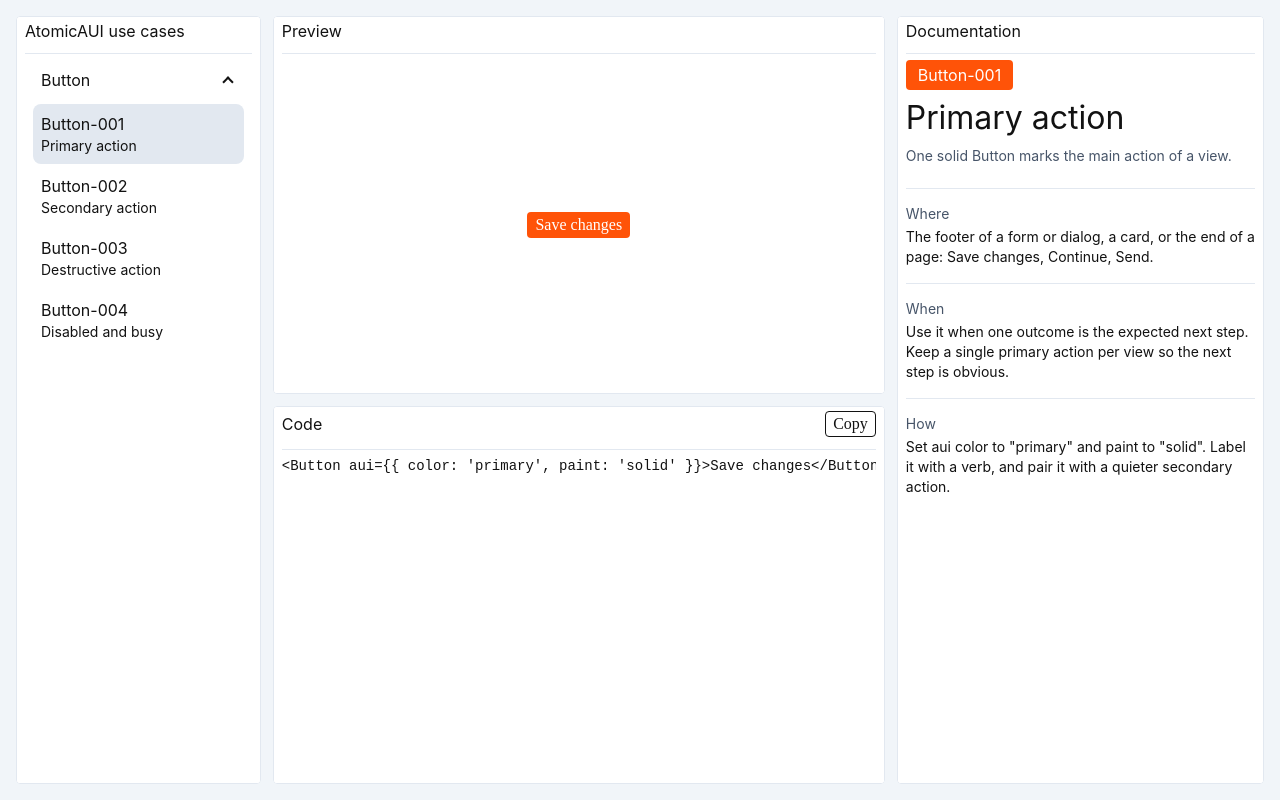
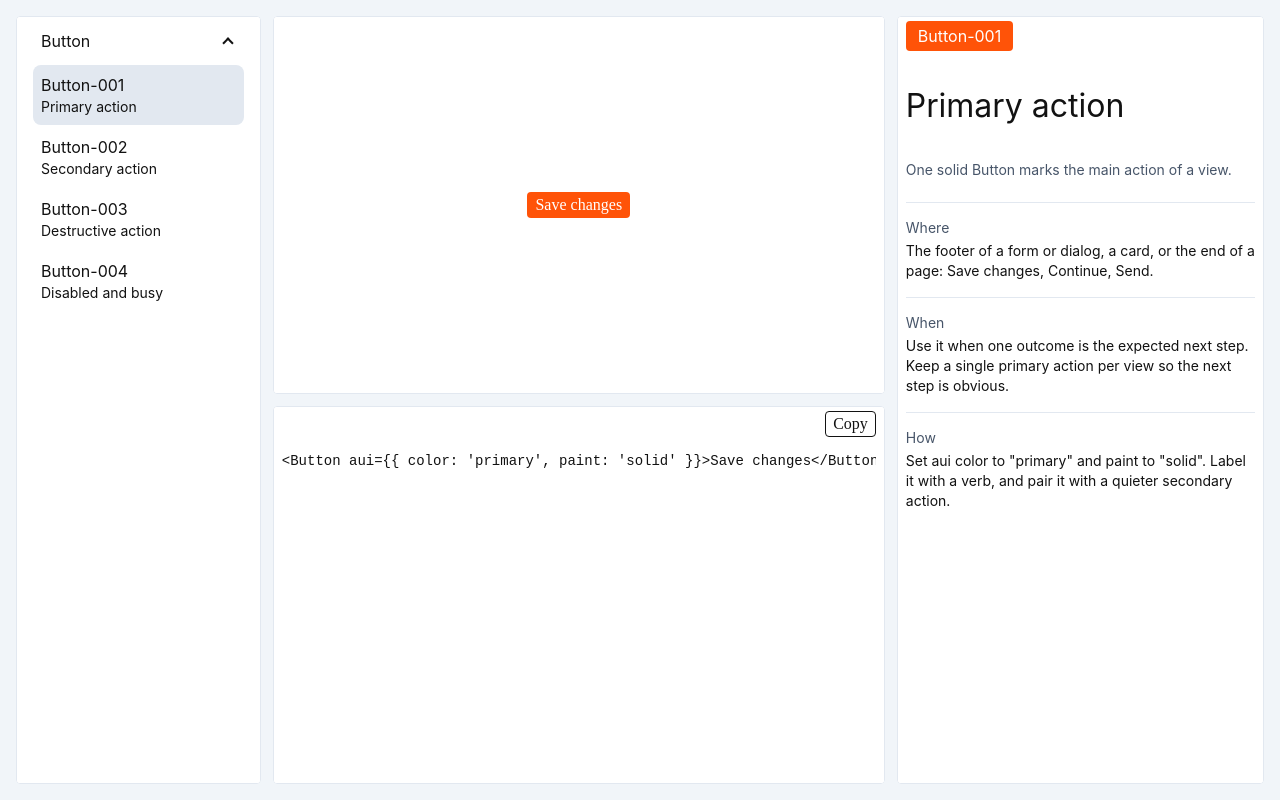
Before and after one commit to amelie-pierce/atomicaui-usecase, a React (Vite) app: page / in a window 1280 px wide. Built offline with nearby package versions, Linux system fonts and the light colour scheme.

Commit message:
Remove the card header from the use-case gallery cards

```diff
--- a/src/usecase-gallery/styles/gallery.scss
+++ b/src/usecase-gallery/styles/gallery.scss
@@ -64,16 +64,6 @@ $narrow: 840px;
   min-block-size: 0;
 }
 
-.ug-card__header {
-  flex: none;
-  padding-block-end: var(--p-px-12);
-  border-block-end: var(--p-px-1) solid var(--theme-raised);
-}
-
-.ug-card__header :is(h1, h2) {
-  margin: 0;
-}
-
 .ug-card__content {
   flex: 1 1 auto;
   min-block-size: 0;
@@ -88,6 +78,16 @@ $narrow: 840px;
   justify-content: center;
   gap: var(--p-px-16);
   min-block-size: 100%;
+}
+
+// The Copy button sits top-right of the code card and stays in view while the snippet scrolls.
+.ug-code__bar {
+  position: sticky;
+  inset-block-start: 0;
+  z-index: 1;
+  display: flex;
+  justify-content: flex-end;
+  padding-block-end: var(--p-px-8);
 }
 
 .ug-code__pre {
--- a/src/usecase-gallery/ui/code-pane.tsx
+++ b/src/usecase-gallery/ui/code-pane.tsx
@@ -18,12 +18,8 @@ export function CodePane({ usecase }: { usecase: Usecase }) {
   const code = usecase.loadCode();
   const { status, copy } = useCopy();
   return (
-    <PaneCard
-      id="ug-code-title"
-      title="Code"
-      className="ug-code"
-      action={
-        <>
+    <PaneCard label="Code" className="ug-code">
+      <div className="ug-code__bar">
         <Button
           aui={{ color: status === 'failed' ? 'error' : 'secondary', paint: 'tonal', scale: 'sm' }}
           aria-label={`Copy code for ${usecase.id}`}
@@ -34,9 +30,7 @@ export function CodePane({ usecase }: { usecase: Usecase }) {
         <span role="status" className="ug-visually-hidden">
           {status === 'copied' ? 'Code copied to clipboard' : status === 'failed' ? 'Copy failed' : ''}
         </span>
-        </>
-      }
-    >
+      </div>
       <Suspense fallback={null}>
         <Snippet code={code} />
       </Suspense>
--- a/src/usecase-gallery/ui/docs-pane.tsx
+++ b/src/usecase-gallery/ui/docs-pane.tsx
@@ -10,12 +10,12 @@ const SECTIONS = [
 
 export function DocsPane({ usecase }: { usecase: Usecase }) {
   return (
-    <PaneCard id="ug-docs-title" title="Documentation" className="ug-docs">
+    <PaneCard label="Documentation" className="ug-docs">
       <header className="ug-docs__head">
         <Chip aui={{ color: 'primary', paint: 'solid', scale: 'md' }} className="ug-docs__id">
           <Chip.Label weight="bold">{usecase.id}</Chip.Label>
         </Chip>
-        <Type role="h4" as="h3" weight="bold">{usecase.title}</Type>
+        <Type role="h4" as="h2" weight="bold">{usecase.title}</Type>
         <Type role="p3" as="p" color="muted">{usecase.summary}</Type>
       </header>
       <dl className="ug-docs__sections">
--- a/src/usecase-gallery/ui/pane-card.tsx
+++ b/src/usecase-gallery/ui/pane-card.tsx
@@ -2,34 +2,22 @@ import type { ReactNode } from 'react';
 import { Card } from '../kit';
 
 interface PaneCardProps {
-  /** Heading text; also names the card for assistive tech. */
-  title: string;
-  /** Unique within the page; labels the card and anchors the heading. */
-  id: string;
-  /** Heading level of the title (the tree owns the page's h1). */
-  as?: 'h1' | 'h2';
-  /** Optional trailing control in the header, e.g. the copy button. */
-  action?: ReactNode;
+  /** Names the card for assistive tech; there is no visible header. */
+  label: string;
   className?: string;
   children: ReactNode;
 }
 
-/** The one card every pane is built from, so padding, radius, border, header and spacing are identical. */
-export function PaneCard({ title, id, as = 'h2', action, className, children }: PaneCardProps) {
+/** The one card every pane is built from, so padding, radius, border and spacing are identical. */
+export function PaneCard({ label, className, children }: PaneCardProps) {
   return (
     <Card
       aui={{ color: 'surface' }}
       className={className ? `ug-card ${className}` : 'ug-card'}
       role="region"
-      aria-labelledby={id}
+      aria-label={label}
     >
       <Card.Body className="ug-card__body">
-        <Card.Header className="ug-card__header">
-          <Card.Title as={as} id={id}>
-            {title}
-          </Card.Title>
-          {action && <Card.Action>{action}</Card.Action>}
-        </Card.Header>
         <Card.Content className="ug-card__content">{children}</Card.Content>
       </Card.Body>
     </Card>
--- a/src/usecase-gallery/ui/render-pane.tsx
+++ b/src/usecase-gallery/ui/render-pane.tsx
@@ -6,7 +6,7 @@ import { PaneCard } from './pane-card';
 export function RenderPane({ usecase }: { usecase: Usecase }) {
   const { Example } = usecase;
   return (
-    <PaneCard id="ug-render-title" title="Preview" className="ug-render">
+    <PaneCard label="Preview" className="ug-render">
       <Suspense fallback={null}>
         <div className="ug-render__stage">
           <Example />
--- a/src/usecase-gallery/ui/tree-pane.tsx
+++ b/src/usecase-gallery/ui/tree-pane.tsx
@@ -54,7 +54,8 @@ export function TreePane({ groups, selectedId, title }: TreePaneProps) {
   }, [groups, selectedId]);
 
   return (
-    <PaneCard id="ug-tree-title" title={title} as="h1" className="ug-tree">
+    <PaneCard label="Components" className="ug-tree">
+      <h1 className="ug-visually-hidden">{title}</h1>
       <nav
         aria-label="Components and use cases"
         data-icon-font={iconFont ? 'loaded' : undefined}
```
Also changed, not shown: _vaults/atomicaui-usecase-prototype/wiki/gallery/adding-use-cases.md (+1 -1 lines), src/usecase-gallery/README.md. Lines whose indentation alone changed are shown as unchanged.
